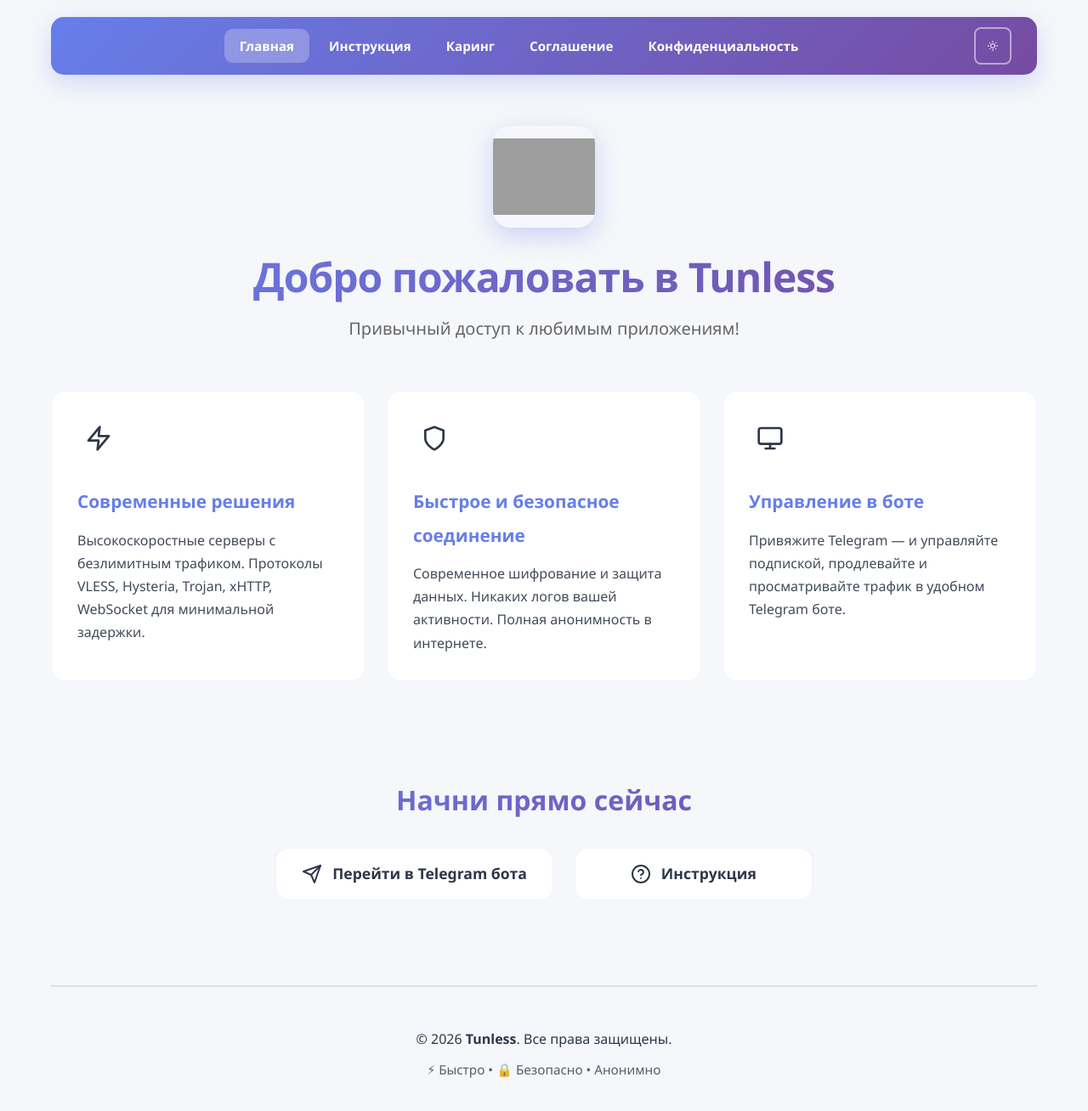
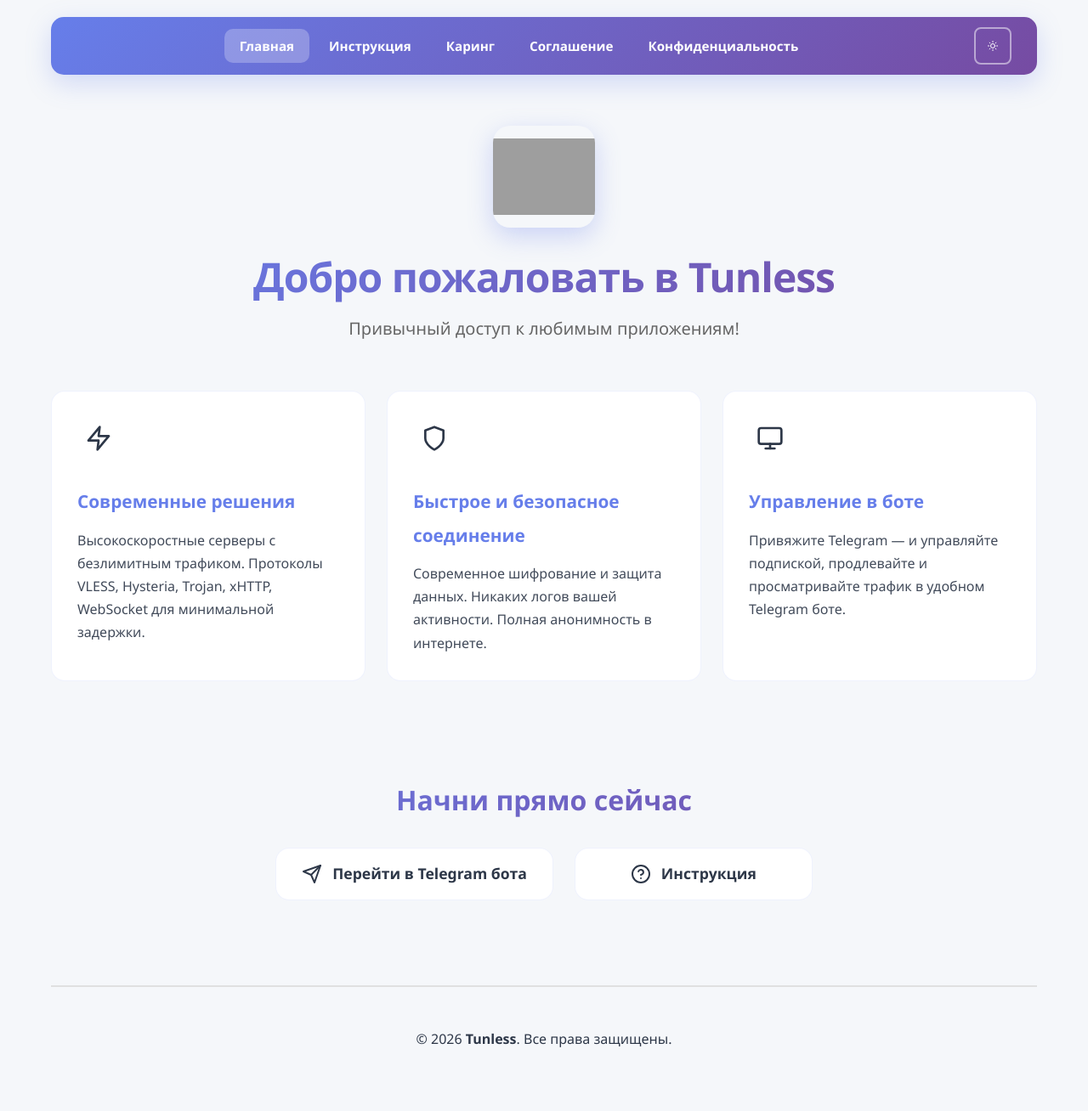
Before and after one commit to Michael-K-cloud/Tunless_Modern, a Jekyll site: the page built from index.md, in a window 1280 px wide and 1339 px high. Shown: the top 1308 px of the window at 85% size. Built offline with Jekyll 4.4.1, drawn with Linux system fonts in a browser that asks for light colours; grey boxes are pictures that could not be loaded.

Commit message:
Update default.html

```diff
--- a/_layouts/default.html
+++ b/_layouts/default.html
@@ -431,7 +431,7 @@
 
         <div class="footer">
             <p>© <script>document.write(new Date().getFullYear())</script> <strong>Tunless</strong>. Все права защищены.</p>
-            <p style="font-size: 0.95em; margin-top: 15px; opacity: 0.8;">⚡ Быстро • 🔒 Безопасно •  Анонимно</p>
+
         </div>
     </div>
 
```
